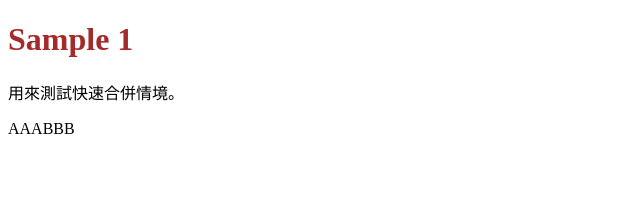
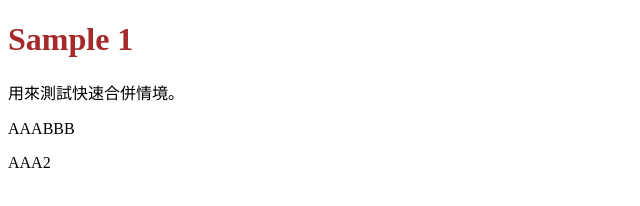
Before and after one commit to GitHubPlayerZero/sample1, a plain HTML site: page index.html in a window 1280 px wide. Shown: the full height of the page, 0-640 px from the left. Drawn offline with Linux system fonts and the light colour scheme.

Commit message:
Add p for AAA2

```diff
--- a/index.html
+++ b/index.html
@@ -14,6 +14,7 @@
 	<h1>Sample 1</h1>
 	<p>用來測試快速合併情境。</p>
 	<p>AAABBB</p>
+	<p>AAA2</p>
 
 </body>
 
```
